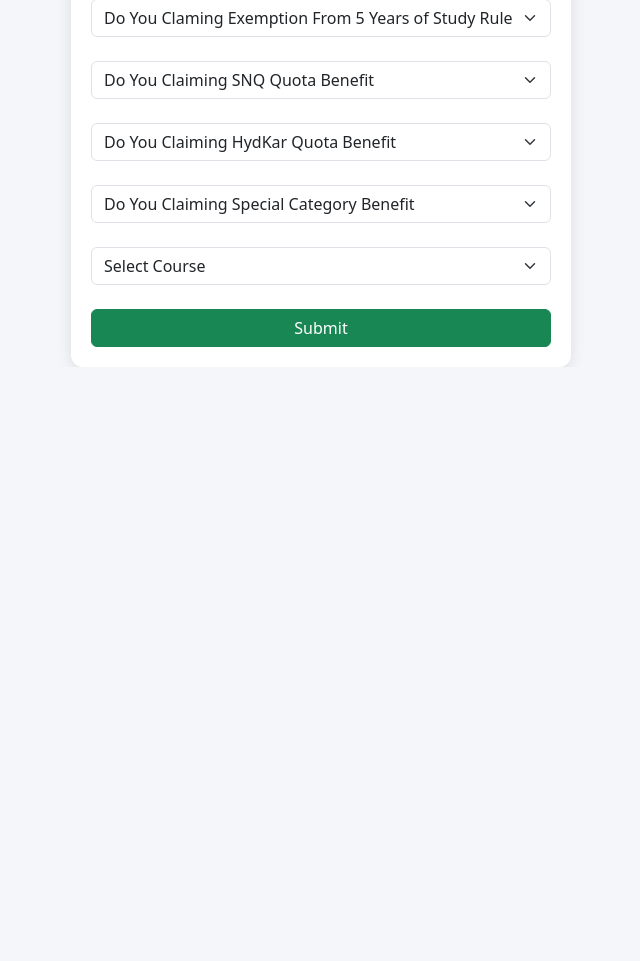
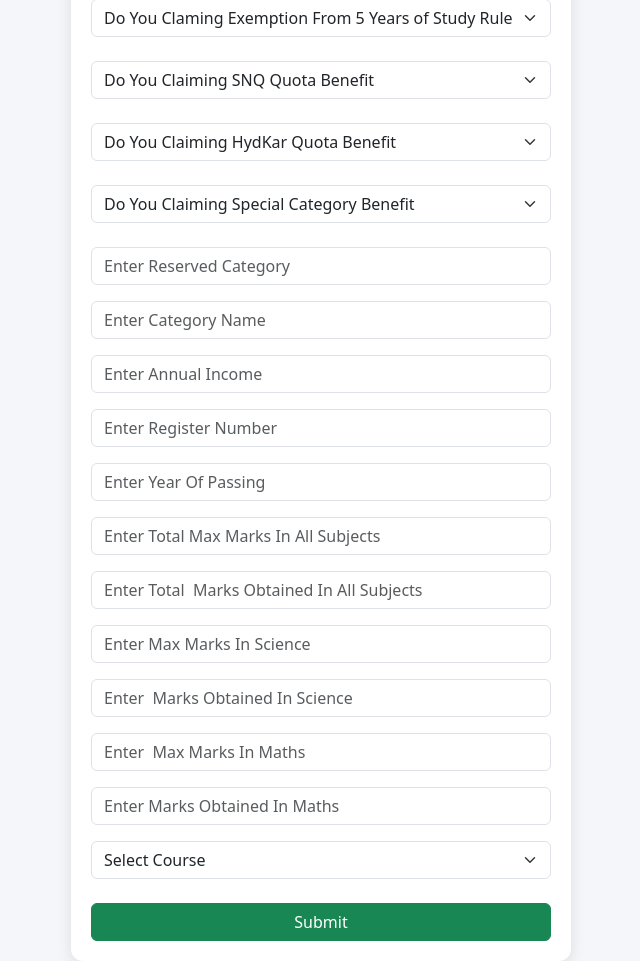
Before and after one commit to Praveen8584/project, a Flask app: page /add in a window 1280 px wide. Shown: the part 880-1841 px from the top of the page, without its empty margins (319-959 px from the left). Before the commit the page ends 1247 px from the top, so only its background shows below. Run offline with Flask 3, Linux system fonts and the light colour scheme.

Commit message:
Update form.html

```diff
--- a/templates/form.html
+++ b/templates/form.html
@@ -132,6 +132,29 @@
                 <option>No</option>
             </select>
 
+            <input type="text" name="Reserved_Category" placeholder="Enter Reserved Category" class="form-control mb-3" required>
+
+            <input type="text" name="Name_of_the_Cast" placeholder="Enter Category Name" class="form-control mb-3" required>
+
+            <input type="text" name="Annual_Income" placeholder="Enter Annual Income" class="form-control mb-3" required>
+
+            <input type="text" name="Register_No_of_SSLC_Or_Equivalent_Exam" placeholder="Enter Register Number" class="form-control mb-3" required>
+
+            <input type="text" name="Year_of_Passing" placeholder="Enter Year Of Passing" class="form-control mb-3" required>
+
+            <input type="text" name="Total_Max_Marks_In_all_Subjects" placeholder="Enter Total Max Marks In All Subjects" class="form-control mb-3" required>
+
+            <input type="text" name="Total_Marks_Obtained_In_All_Subjects" placeholder="Enter Total  Marks Obtained In All Subjects" class="form-control mb-3" required>
+
+            <input type="text" name="Max_Marks_In_Science" placeholder="Enter Max Marks In Science" class="form-control mb-3" required>
+
+            <input type="text" name="Marks_Obtained_In_Science" placeholder="Enter  Marks Obtained In Science" class="form-control mb-3" required>
+
+            <input type="text" name="Max_Marks_In_Maths" placeholder="Enter  Max Marks In Maths" class="form-control mb-3" required>
+
+            <input type="text" name="Marks_Obtained_In_Maths" placeholder="Enter Marks Obtained In Maths " class="form-control mb-3" required>
+
+
             <select name="course" class="form-select mb-4" required>
                 <option value="">Select Course</option>
                 <option>Not Allotted</option>
```
